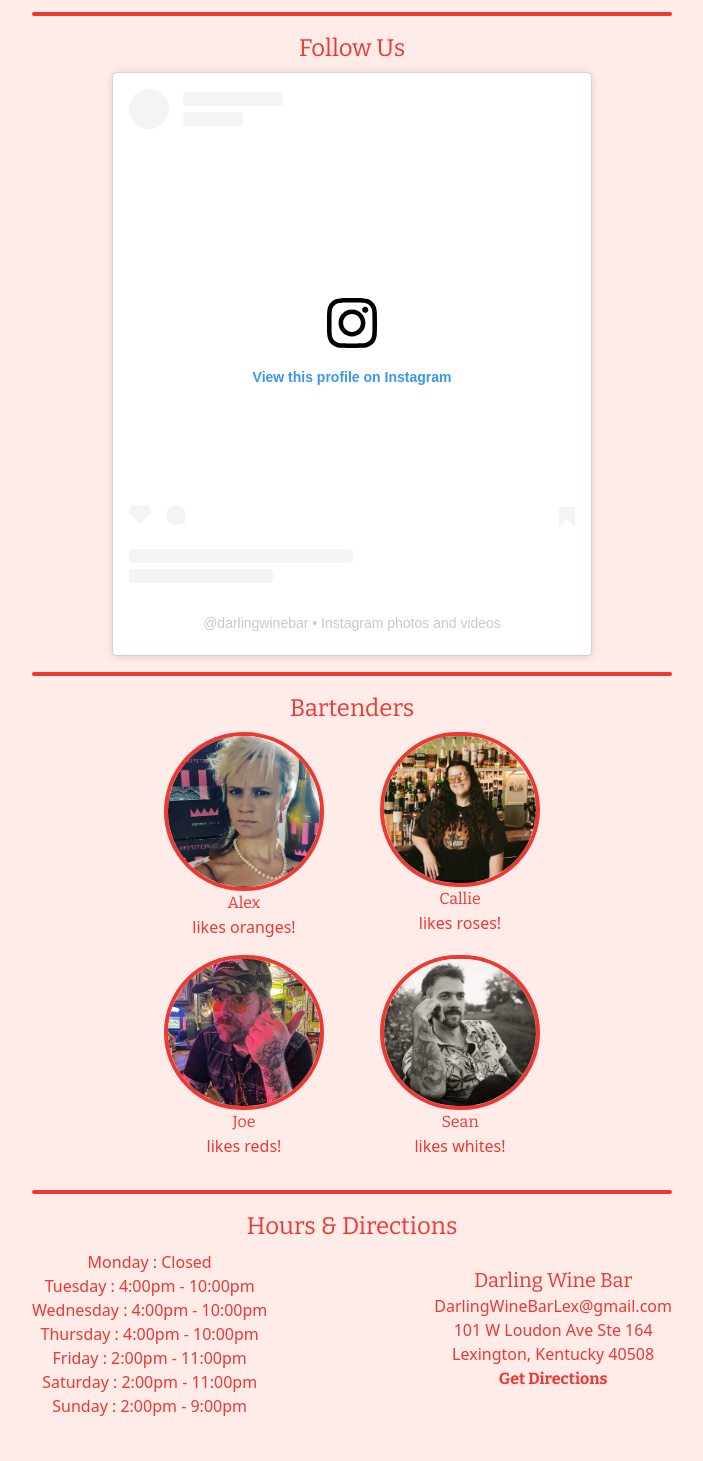
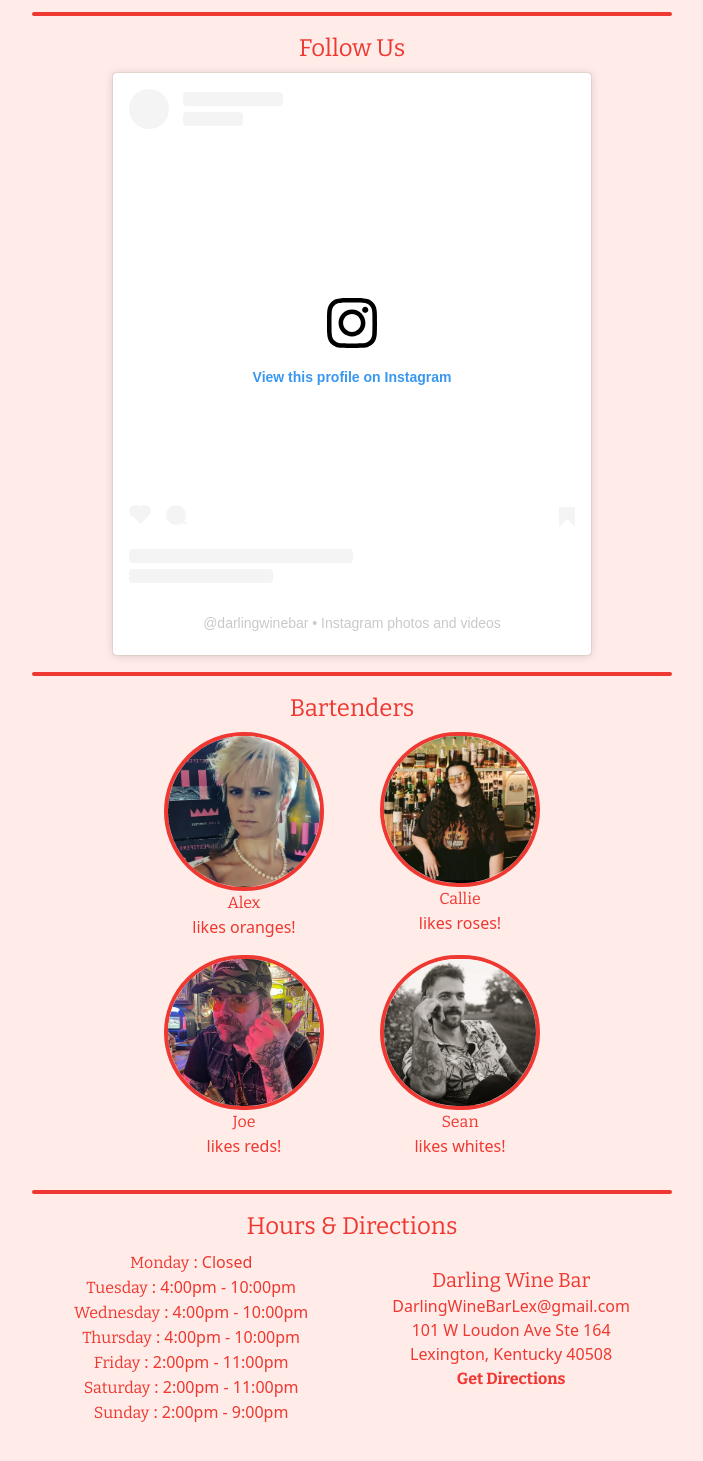
Before and after one commit to darlingwine/darlingwine.github.io, a Jekyll site: the page built from index.md, in a window 1280 px wide, cut to the strip 2087-3568 px from the top of the page. Shown: the top 1461 px of the strip, without its empty margins (288-991 px from the left). Built offline with Jekyll 4.4.1, drawn with Linux system fonts in a browser that asks for light colours; nearby versions of some CDN libraries; a script that is not in the unit is left out.

Commit message:
responsive tweaks

```diff
--- a/_includes/events.html
+++ b/_includes/events.html
@@ -7,9 +7,12 @@
     limit:4 %}
     <hr class="border-[#ee3831] border-2 w-2/3 mx-auto my-4 rounded-lg" />
     <h2 class="bitter-font text-2xl mx-auto pb-2">{{ event.summary }}</h2>
-    <h2 class="bitter-font text-2xl mx-auto pb-2">
-        {{ event.start_time | date: '%a., %-m/%d at %I:%M %P %Z' }} - {{
-        event.end_time | date: '%I:%M %P %Z'' }}
+    <h2 class="bitter-font text-xl mx-auto pb-2">
+        {{ event.start_time | date: '%A %B %d' }}
+    </h2>
+    <h2 class="bitter-font text-xl mx-auto pb-2">
+        {{ event.start_time | date: '%-I:%M %P' }} - {{ event.end_time | date:
+        '%-I:%M %P' }}
     </h2>
     <p>{{ event.simple_html_description }}</p>
     {% endical %}
--- a/_includes/footer.html
+++ b/_includes/footer.html
@@ -1,8 +1,8 @@
 <footer id="hours" class="mx-auto text-center w-2/3 mb-10">
     <h2 class="bitter-font text-2xl mx-auto pb-2">Hours & Directions</h2>
-    <div class="flex flex-col lg:flex-row justify-between pb-4">
+    <div class="flex flex-col lg:flex-row justify-around pb-4">
        <div>
-        {% for day in site.data.winebar.open_hours %} {{day.name}} : {{day.hours}}
+        {% for day in site.data.winebar.open_hours %} <span class="bitter-font">{{day.name}}</span> : {{day.hours}}
         <br />
         {% endfor %}
 
--- a/_includes/headernav.html
+++ b/_includes/headernav.html
@@ -8,11 +8,11 @@
     <hr class="border-[#ee3831] border-2 w-2/3 mx-auto my-4 rounded-lg" />
 
     <nav class="bitter-font mx-auto w-3/4 flex flex-wrap justify-around">
-        <a href="#glass-list">Glass List</a>
-        <a href="#cocktails">Cocktails</a>
-        <a href="#events">Events</a>
-        <a href="#bartenders">Bartenders</a>
-        <a href="#hours">Hours & Directions</a>
+        <a href="#glass-list" class="hover:font-bold">Glass List</a>
+        <a href="#cocktails" class="hover:font-bold">Cocktails</a>
+        <a href="#events" class="hover:font-bold">Events</a>
+        <a href="#bartenders" class="hover:font-bold">Bartenders</a>
+        <a href="#hours" class="hover:font-bold" x>Hours & Directions</a>
     </nav>
     <hr class="border-[#ee3831] border-2 w-2/3 mx-auto my-4 rounded-lg" />
 </section>
--- a/assets/css/style.css
+++ b/assets/css/style.css
@@ -9,6 +9,6 @@
     text-decoration: underline;
 }
 
-#events a :hover {
-    font-weight: bold;
+#events a:hover {
+    font-style: italic;
 }
```
